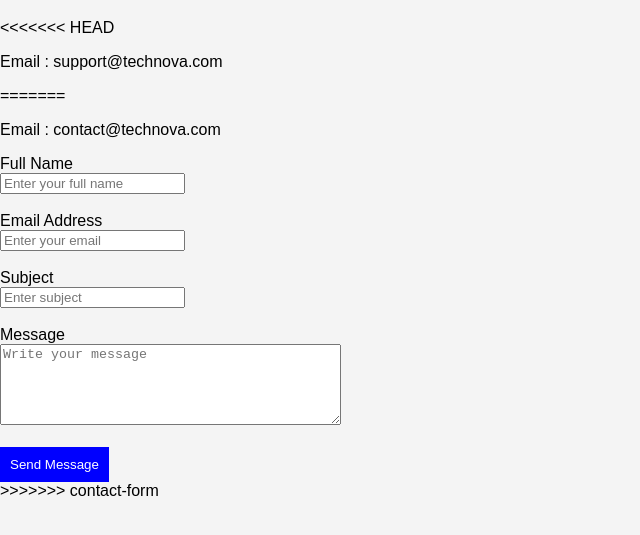
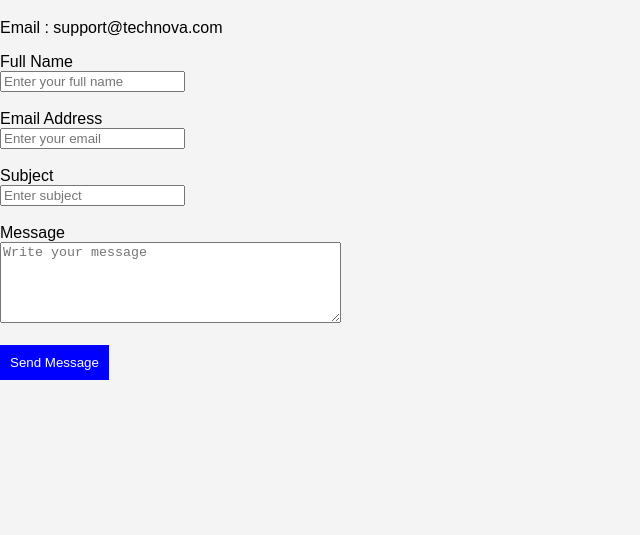
Before and after one commit to zainab-mujahid/Git_Branch, a plain HTML site: page contact.html in a window 1280 px wide. Shown: the part 61-596 px from the top of the page, without its empty margins (0-640 px from the left). Drawn offline with Linux system fonts and the light colour scheme.

Commit message:
Update email

```diff
--- a/contact.html
+++ b/contact.html
@@ -12,10 +12,7 @@
 
 <h1>Contact Us</h1>
 
-<<<<<<< HEAD
 <p>Email : support@technova.com</p>
-=======
-<p>Email : contact@technova.com</p>
 
 <form>
 
@@ -35,7 +32,6 @@
 
     </form>
 
->>>>>>> contact-form
 
 </body>
 
```
